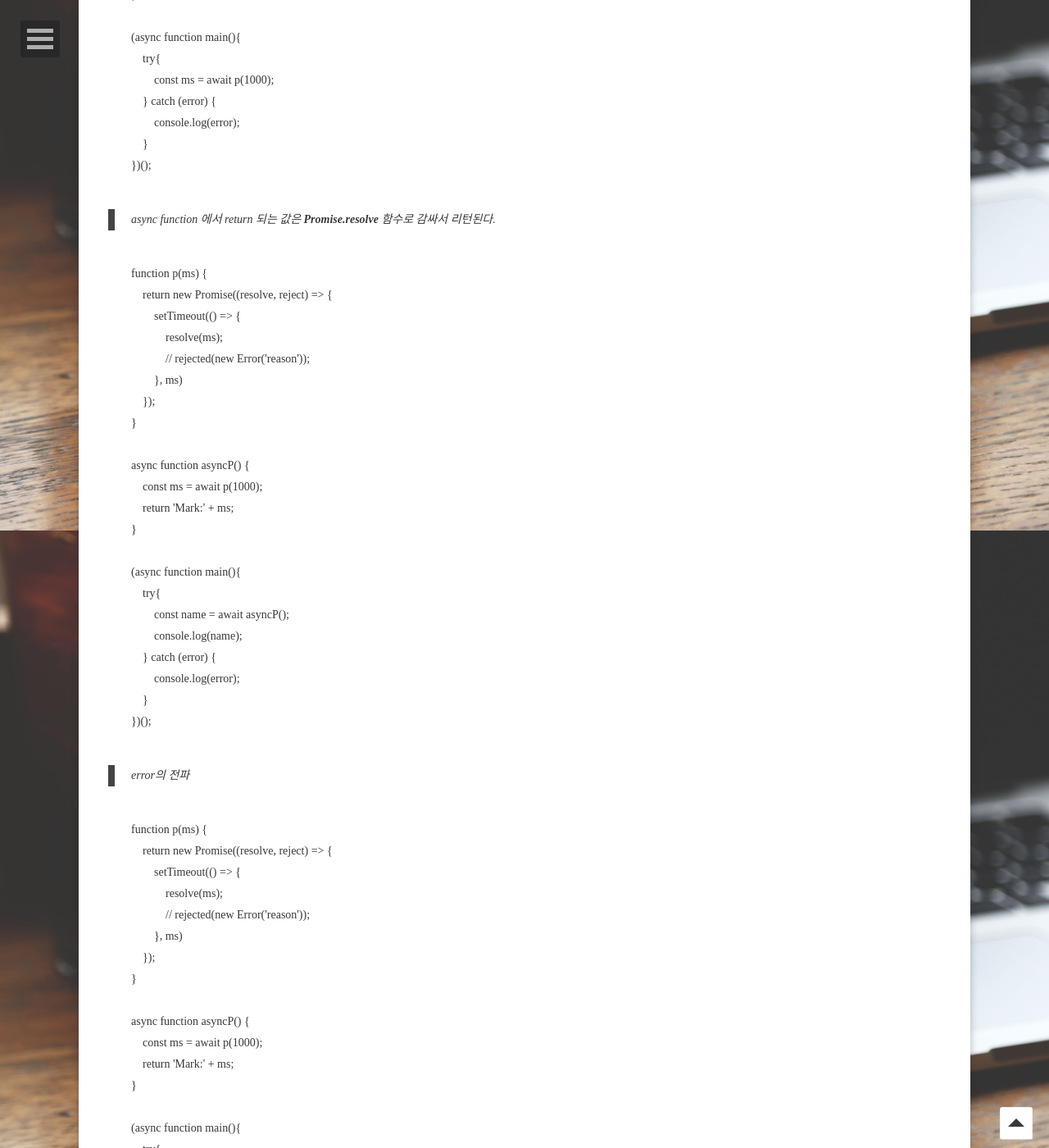
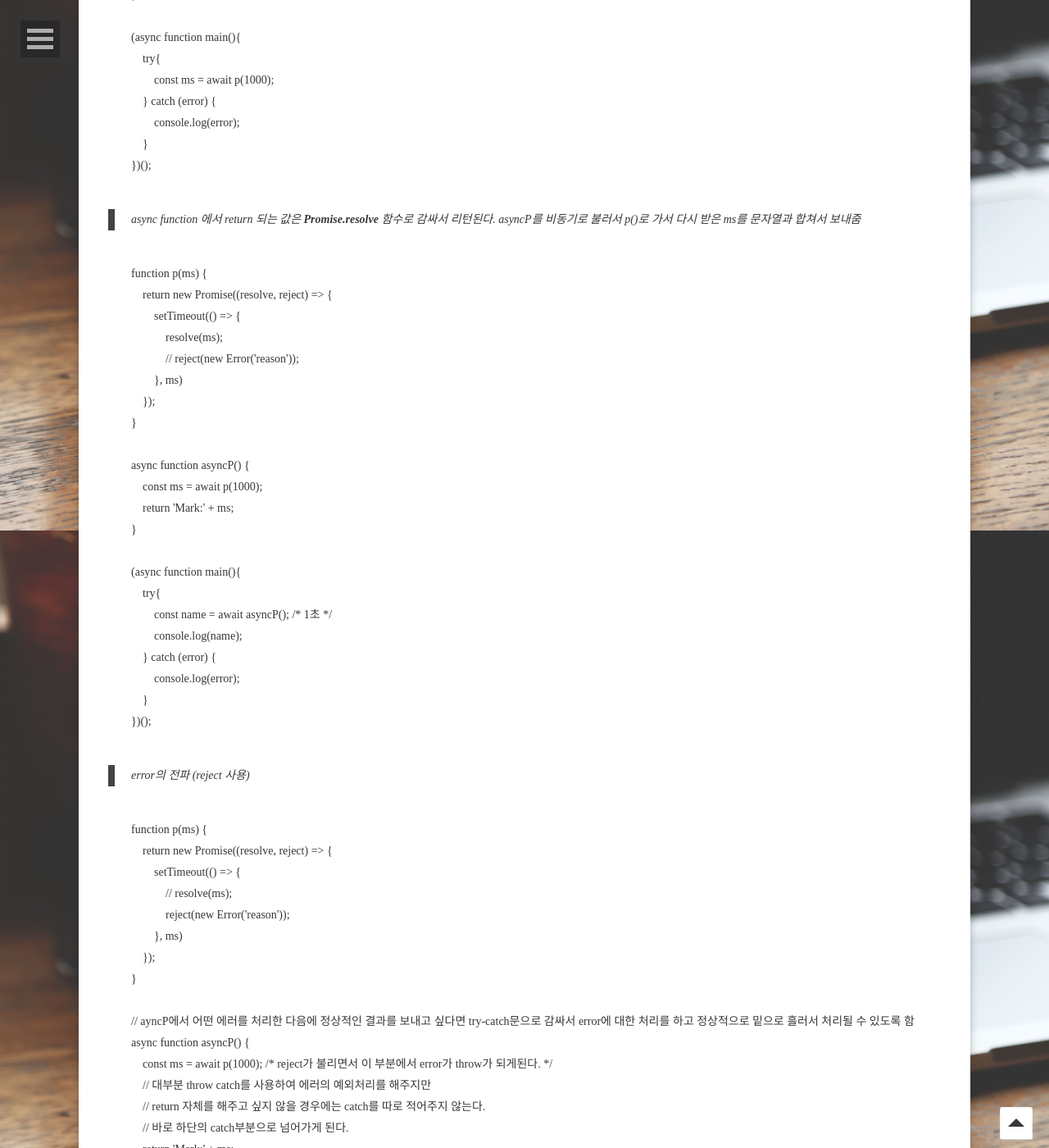
Before and after one commit to sum529-create/sum529-create.github.io, a Jekyll site: the page built from _posts/2021-05-20-javaScript.md, in a window 1280 px wide and 1400 px high, scrolled down 38053 px. Shown: the whole window at 82% size. Built offline with Jekyll 4.4.1, drawn with Linux system fonts in a browser that asks for light colours; some web fonts are replaced; comment, search, counter and statistics services are not loaded; some of the changed text lies outside the part shown.

Commit message:
Update 2021-05-20-javaScript.md

```diff
--- a/_posts/2021-05-20-javaScript.md
+++ b/_posts/2021-05-20-javaScript.md
@@ -1613,7 +1613,7 @@
     return new Promise((resolve, reject) => {
         setTimeout(() => {
             // resolve(ms);
-            rejected(new Error('reason'));
+            reject(new Error('reason'));
         }, ms)
     });
 }
@@ -1630,6 +1630,7 @@
 
 
 > async function 에서 return 되는 값은 **Promise.resolve** 함수로 감싸서 리턴된다.
+> asyncP를 비동기로 불러서 p()로 가서 다시 받은 ms를 문자열과 합쳐서 보내줌
 
 <pre>
 <code>
@@ -1637,7 +1638,7 @@
     return new Promise((resolve, reject) => {
         setTimeout(() => {
             resolve(ms);
-            // rejected(new Error('reason'));
+            // reject(new Error('reason'));
         }, ms)
     });
 }
@@ -1647,6 +1648,41 @@
     return 'Mark:' + ms;
 }
 
+(async function main(){
+    try{
+        const name = await asyncP(); /* 1초 */
+        console.log(name);
+    } catch (error) {
+        console.log(error);
+    }
+})();
+</code>
+</pre>
+
+
+> error의 전파 (reject 사용)
+
+<pre>
+<code>
+function p(ms) {
+    return new Promise((resolve, reject) => {
+        setTimeout(() => {
+            // resolve(ms);
+            reject(new Error('reason'));
+        }, ms)
+    });
+}
+
+// ayncP에서 어떤 에러를 처리한 다음에 정상적인 결과를 보내고 싶다면 try-catch문으로 감싸서 error에 대한 처리를 하고 정상적으로 밑으로 흘러서 처리될 수 있도록 함
+async function asyncP() {
+    const ms = await p(1000); /* reject가 불리면서 이 부분에서 error가 throw가 되게된다. */
+    // 대부분 throw catch를 사용하여 에러의 예외처리를 해주지만
+    // return 자체를 해주고 싶지 않을 경우에는 catch를 따로 적어주지 않는다.
+    // 바로 하단의 catch부분으로 넘어가게 된다.
+    return 'Mark:' + ms;
+}
+
+// async 비동기 함수를 출력하면서 그 밑에서 일어나는 일들을 모두 try-catch문으로 처리
 (async function main(){
     try{
         const name = await asyncP();
@@ -1655,19 +1691,26 @@
         console.log(error);
     }
 })();
-</code>
-</pre>
-
-
-> error의 전파
+
+</code>
+</pre>
+
+<pre>
+<code>
+Error: reason
+</code>
+</pre>
+
+
+> finally
 
 <pre>
 <code>
 function p(ms) {
     return new Promise((resolve, reject) => {
         setTimeout(() => {
-            resolve(ms);
-            // rejected(new Error('reason'));
+            // resolve(ms);
+            reject(new Error('reason'));
         }, ms)
     });
 }
@@ -1683,58 +1726,73 @@
         console.log(name);
     } catch (error) {
         console.log(error);
+    } finally {
+        console.log('end');
     }
 })();
-</code>
-</pre>
-
-
->
-
-<pre>
-<code>
-
-</code>
-</pre>
-
-<pre>
-<code>
-
-</code>
-</pre>
-
-<pre>
-<code>
-
-</code>
-</pre>
-
-<pre>
-<code>
-
-</code>
-</pre>
-
-<pre>
-<code>
-
-</code>
-</pre>
-
-<pre>
-<code>
-
-</code>
-</pre>
-
-<pre>
-<code>
-
-</code>
-</pre>
-
-<pre>
-<code>
-
-</code>
-</pre>
+
+</code>
+</pre>
+
+
+## 연속된 Promise에 대한 처리와 연속된 async await에 대한 처리의 비교
+
+<pre>
+<code>
+function p(ms) {
+    return new Promise((resolve, reject) => {
+        setTimeout(() => {
+            // resolve(ms);
+            reject(new Error('reason'));
+        }, ms)
+    });
+}
+
+// Promise
+p(1000)
+    .then(() => p(1000))
+    .then(() => p(1000))
+    .then(()=> {
+        console.log('3000ms 후에 실행');
+    });
+
+
+// async await
+
+(async function main() {
+    await p(1000);
+    await p(1000);
+    await p(1000);
+    console.log('3000ms 후에 실행');
+})();
+</code>
+</pre>
+
+
+## Promise.all 과 Promise.race 의 차이점
+<pre>
+<code>
+function p(ms) {
+    return new Promise((resolve, reject) => {
+        setTimeout(() => {
+            // resolve(ms);
+            reject(new Error('reason'));
+        }, ms)
+    });
+}
+
+// Promise.all
+(async function main() {
+    const results = await Promise.all([p(1000), p(2000), p(3000)]);
+    console.log(results);
+})();
+
+
+// Promise.race
+(async function main() {
+    const results = await Promise.race([p(1000), p(2000), p(3000)]);
+    console.log(results);
+})();
+
+</code>
+</pre>
```
